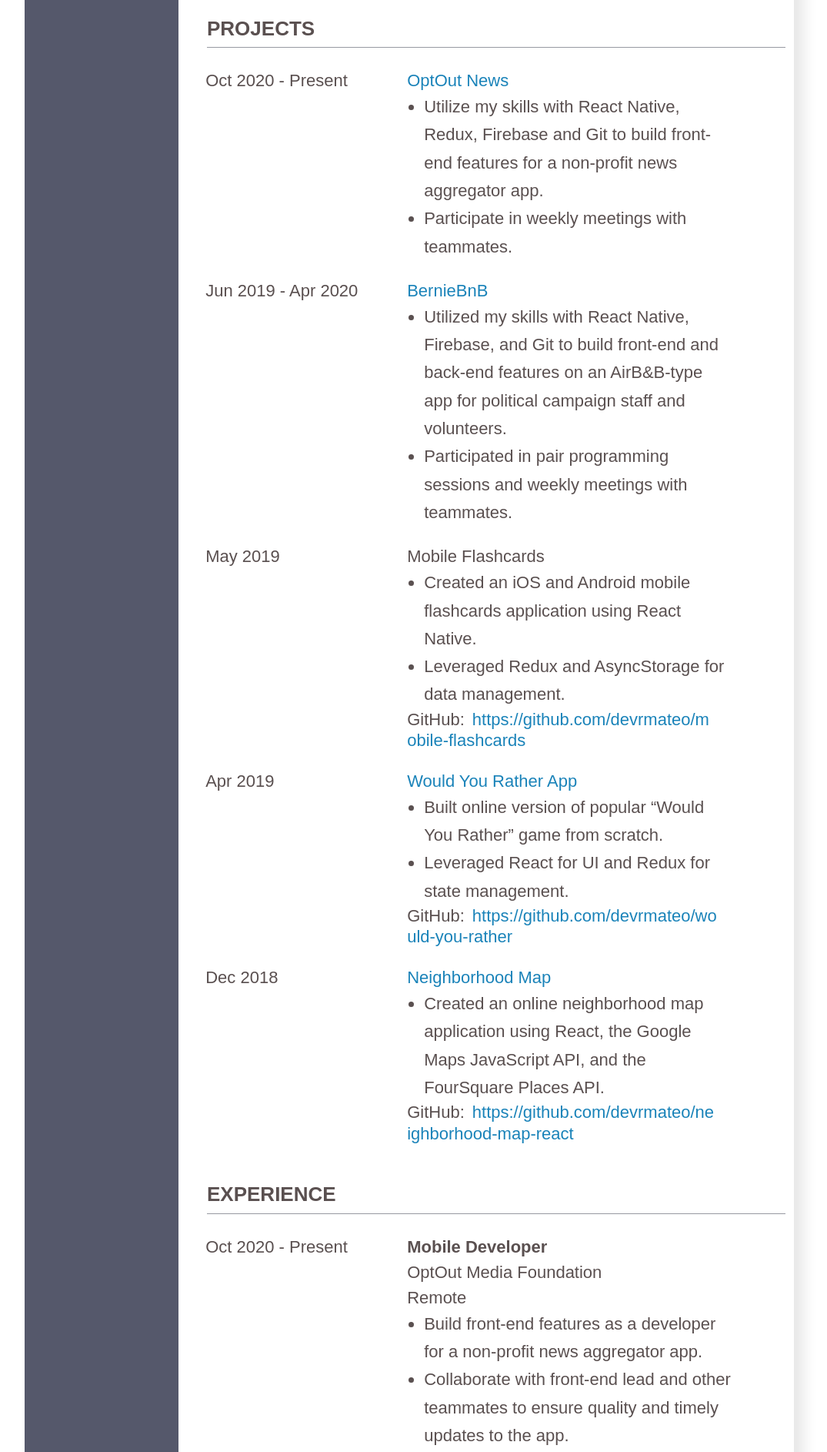
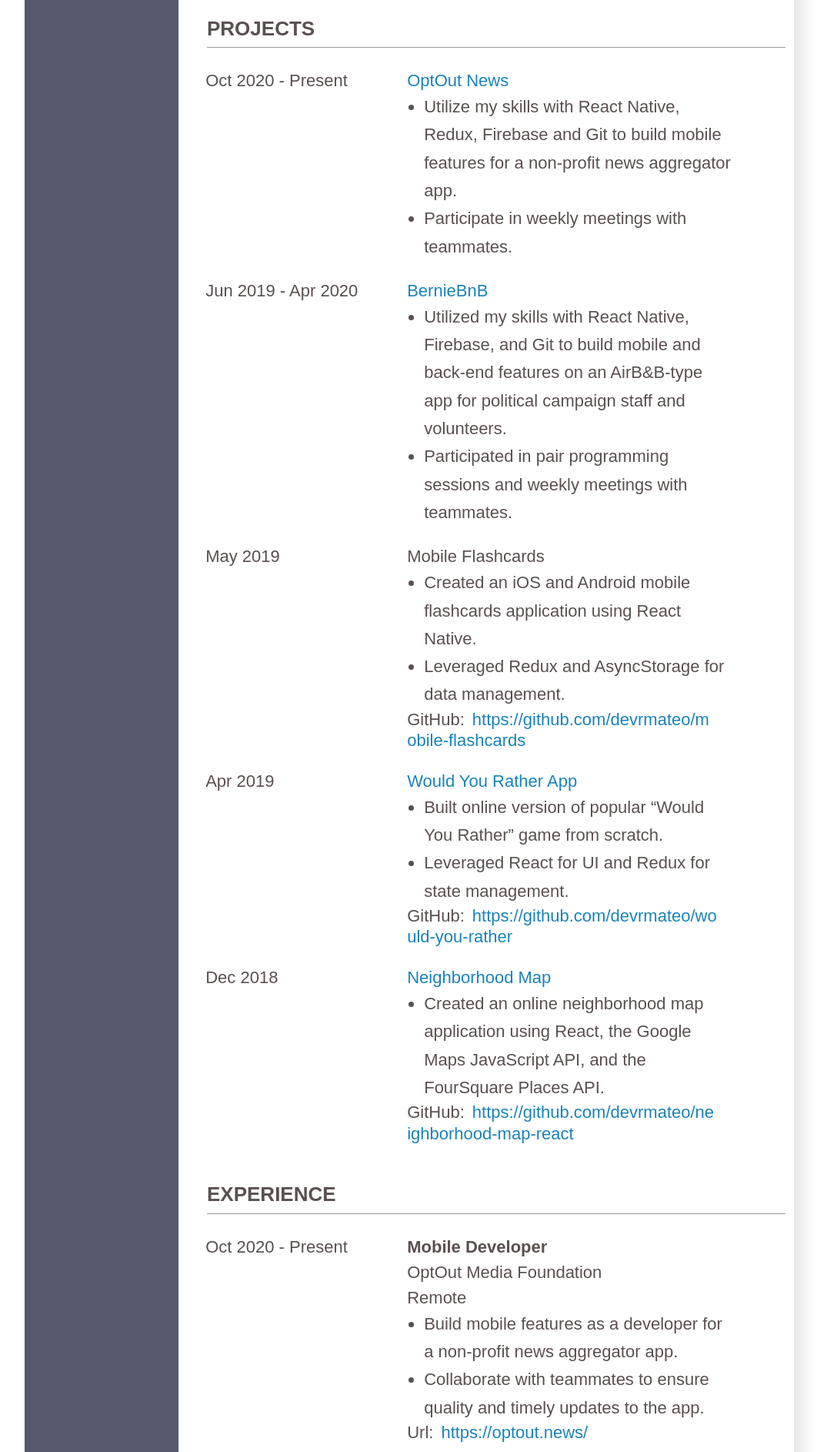
Before and after one commit to devrmateo/personal-website-react, a React (Create React App) app: page /resume in a window 1280 px wide. Shown: the part 340-2226 px from the top of the page at 77% size, without its empty margins (108-1183 px from the left). Built offline with nearby package versions, Linux system fonts and the light colour scheme.

Commit message:
Replace front-end with mobile

```diff
--- a/src/screens/Resume.js
+++ b/src/screens/Resume.js
@@ -28,7 +28,7 @@
             <ul>
               <li className="description">
                 Utilize my skills with React Native, Redux, Firebase and Git to
-                build front-end features for a non-profit news aggregator app.
+                build mobile features for a non-profit news aggregator app.
               </li>
               <li className="description">
                 Participate in weekly meetings with teammates.
@@ -54,8 +54,8 @@
             <ul>
               <li className="description">
                 Utilized my skills with React Native, Firebase, and Git to build
-                front-end and back-end features on an AirB&B-type app for
-                political campaign staff and volunteers.
+                mobile and back-end features on an AirB&B-type app for political
+                campaign staff and volunteers.
               </li>
               <li className="description">
                 Participated in pair programming sessions and weekly meetings
@@ -170,12 +170,12 @@
           <span className="city">Remote</span>
           <ul className="duties">
             <li className="description">
-              Build front-end features as a developer for a non-profit news
+              Build mobile features as a developer for a non-profit news
               aggregator app.
             </li>
             <li className="description">
-              Collaborate with front-end lead and other teammates to ensure
-              quality and timely updates to the app.
+              Collaborate with teammates to ensure quality and timely updates to
+              the app.
             </li>
             <li className="link">
               <a
@@ -198,7 +198,7 @@
           <span className="city">Remote</span>
           <ul className="duties">
             <li className="description">
-              Built front-end and back-end features as a volunteer developer in
+              Built mobile and back-end features as a volunteer developer in
               service to a political campaign.
             </li>
             <li className="description">
```
